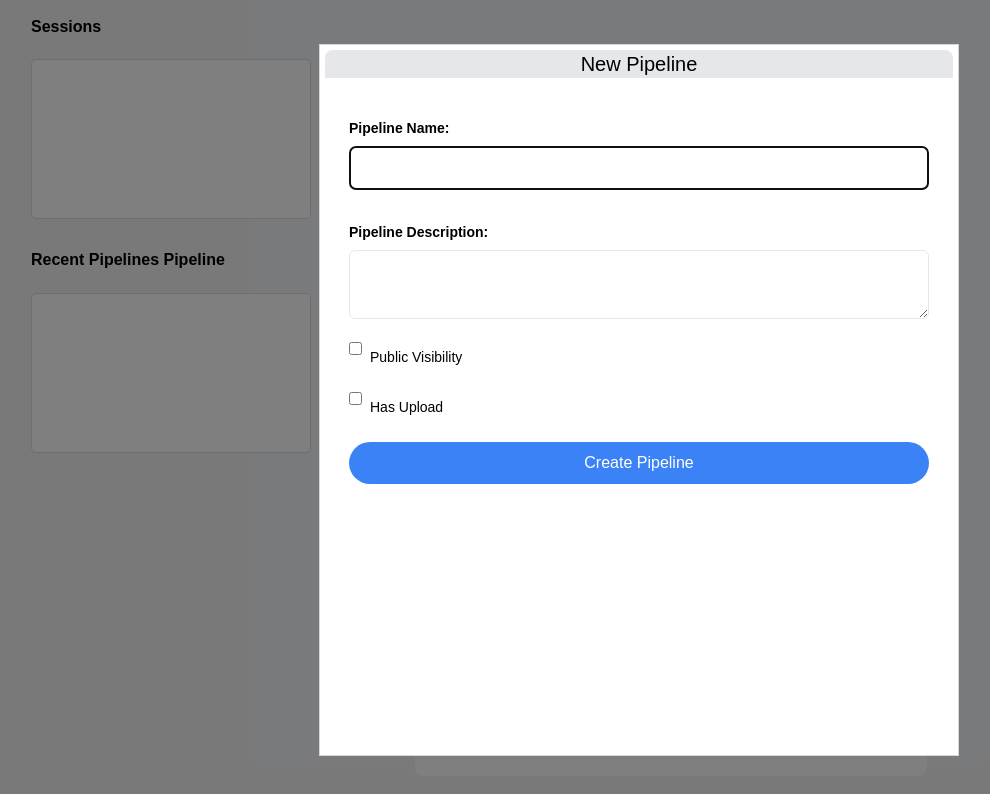
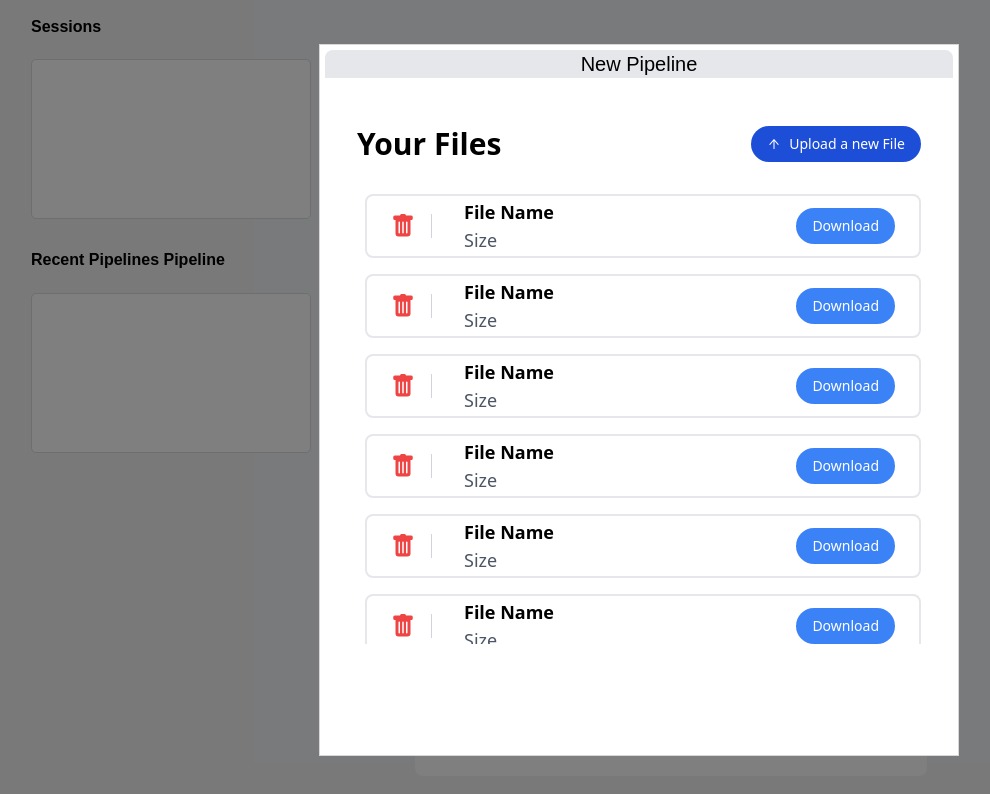
Before and after one commit to KaranpreetRaja/pipegen, a React (Vite) app in the folder app/: page /dashboard in a window 1280 px wide. Both pictures are taken after a click on the button "Create Pipeline". Shown: the part 152-946 px from the top of the page, without its empty margins (1-991 px from the left). Built offline with nearby package versions, Linux system fonts and the light colour scheme.

Commit message:
Wizard update

```diff
--- a/app/src/components/FileUpload.jsx
+++ b/app/src/components/FileUpload.jsx
@@ -1,20 +1,12 @@
 import React from 'react';
-import Popup from 'reactjs-popup';
 import 'reactjs-popup/dist/index.css';
-import { AiFillFileAdd, AiOutlineArrowUp } from 'react-icons/ai'
-import { useState } from 'react';
-import File from './FileCard';
+import { AiOutlineArrowUp } from 'react-icons/ai';
+import File from "./FileCard";
 
-const File_Upload_Window = () => {
-    return(
-        <Popup trigger={
-            <button className='w-full flex flex-col items-center bg-slate-200 p-4 rounded-md hover:bg-slate-300 transition duration-300 ease-in-out'>
-                <AiFillFileAdd className='text-9xl text-blue-500' />
-                <span className='text-lg mt-2 text-gray-800 font-semibold'>Initial File Upload</span>
-            </button>} position="center center" modal nested>
-
-            {close => (
-            <div className="font-sans text-sm bg-white p-8 rounded-lg w-full h-file-upload-modal">
+const FileUpload = ({ visibility }) => {
+  return (
+      <div className={visibility ? 'hidden' : ''}>
+        <div className="font-sans text-sm bg-white p-8 rounded-lg w-full">
           <div className="flex justify-between items-center mb-4">
             <h1 className="text-3xl font-semibold">Your Files</h1>
             <button className="bg-blue-700 text-white px-4 py-2 rounded-full hover:bg-blue-900 focus:outline-none focus:ring focus:border-blue-300 flex flex-row items-center space-x-2">
@@ -23,13 +15,7 @@ const File_Upload_Window = () => {
             </button>
           </div>
 
-                <div className="flex justify-end mt-4">
-                    <button className="bg-green-500 text-white px-4 py-2 rounded-full hover:bg-green-700 focus:outline-none focus:ring focus:border-green-300">
-                        Select
-                    </button>
-                </div>
-
-                <div className="flex mt-4">
+          <div className="flex mt-8">
             <div className="w-full overflow-y-scroll space-y-4 ml-2 h-files-section">
               <File />
               <File />
@@ -46,10 +32,8 @@ const File_Upload_Window = () => {
             </div>
           </div>
         </div>
+      </div>
+  );
+};
 
-            )}
-        </Popup>
-    )
-}
-
-export default File_Upload_Window
+export default FileUpload;
--- a/app/src/components/PipelineConfig.jsx
+++ b/app/src/components/PipelineConfig.jsx
@@ -1,26 +1,10 @@
 import React from 'react';
 import Popup from 'reactjs-popup';
 import 'reactjs-popup/dist/index.css';
-import { AiFillFileAdd, AiOutlineArrowUp } from 'react-icons/ai'
-import { useState } from 'react';
-import File from './FileCard';
+import FileUpload from './FileUpload';
+import WizardPage1 from './WizardPage1';
 
 const PipelineConfig = () => {
-    const [formData, setFormData] = useState({
-        name: '',
-        description: '',
-        visibility_public: false,
-        has_upload: false,
-      });
-
-      const handleChange = (e) => {
-        const { name, value, type, checked } = e.target;
-        setFormData((prevData) => ({
-          ...prevData,
-          [name]: type === 'checkbox' ? checked : value,
-        }));
-      };
-
 
     return(
         <Popup trigger={
@@ -33,75 +17,9 @@ const PipelineConfig = () => {
                 <div className="flex justify-center items-center w-full mb-4 bg-gray-200 rounded-t-lg">
                     <h1 className="text-xl font-medium">New Pipeline</h1>
                 </div>
+                <WizardPage1 visibility={true}/>
+                <FileUpload visibility={false}/>
 
-                    <form className="p-6">
-                    {/* Pipeline Name */}
-                    <div className="mb-4">
-                        <label htmlFor="name" className="block text-sm font-semibold mb-2">
-                        Pipeline Name:
-                        </label>
-                        <input
-                        type="text"
-                        id="name"
-                        name="name"
-                        value={formData.name}
-                        onChange={handleChange}
-                        className="w-full p-2 border rounded-md"
-                        />
-                    </div>
-
-                    {/* Pipeline Description */}
-                    <div className="mb-4">
-                        <label htmlFor="description" className="block text-sm font-semibold mb-2">
-                        Pipeline Description:
-                        </label>
-                        <textarea
-                        id="description"
-                        name="description"
-                        value={formData.description}
-                        onChange={handleChange}
-                        className="w-full p-2 border rounded-md"
-                        ></textarea>
-                    </div>
-
-                    {/* Visibility Public */}
-                    <div className="mb-4">
-                        <label htmlFor="visibility_public" className="flex items-center">
-                        <input
-                            type="checkbox"
-                            id="visibility_public"
-                            name="visibility_public"
-                            checked={formData.visibility_public}
-                            onChange={handleChange}
-                            className="mr-2"
-                        />
-                        <span className="text-sm">Public Visibility</span>
-                        </label>
-                    </div>
-
-                    {/* Has Upload */}
-                    <div className="mb-4">
-                        <label htmlFor="has_upload" className="flex items-center">
-                        <input
-                            type="checkbox"
-                            id="has_upload"
-                            name="has_upload"
-                            checked={formData.has_upload}
-                            onChange={handleChange}
-                            className="mr-2"
-                        />
-                        <span className="text-sm">Has Upload</span>
-                        </label>
-                    </div>
-
-                    {/* Submit Button */}
-                    <button
-                        type="submit"
-                        className="bg-blue-500 text-white px-4 py-2 rounded-full hover:bg-blue-600"
-                    >
-                        Create Pipeline
-                    </button>
-                    </form>
             </div>
 
             )}
--- /dev/null
+++ b/app/src/components/WizardPage1.jsx
@@ -0,0 +1,93 @@
+import { useState } from "react";
+
+const WizardPage1 = ({ visibility }) => {
+  const [formData, setFormData] = useState({
+    name: "",
+    description: "",
+    visibility_public: false,
+    has_upload: false,
+  });
+
+  const handleChange = (e) => {
+    const { name, value, type, checked } = e.target;
+    setFormData((prevData) => ({
+      ...prevData,
+      [name]: type === "checkbox" ? checked : value,
+    }));
+  };
+
+  return (
+        <div className={visibility ? 'hidden' : ''}>
+            <form className="p-6">
+                {/* Pipeline Name */}
+                <div className="mb-4">
+                <label htmlFor="name" className="block text-sm font-semibold mb-2">
+                    Pipeline Name:
+                </label>
+                <input
+                    type="text"
+                    id="name"
+                    name="name"
+                    value={formData.name}
+                    onChange={handleChange}
+                    className="w-full p-2 border rounded-md"
+                />
+                </div>
+
+                {/* Pipeline Description */}
+                <div className="mb-4">
+                <label htmlFor="description" className="block text-sm font-semibold mb-2">
+                    Pipeline Description:
+                </label>
+                <textarea
+                    id="description"
+                    name="description"
+                    value={formData.description}
+                    onChange={handleChange}
+                    className="w-full p-2 border rounded-md"
+                ></textarea>
+                </div>
+
+                {/* Visibility Public */}
+                <div className="mb-4">
+                <label htmlFor="visibility_public" className="flex items-center">
+                    <input
+                    type="checkbox"
+                    id="visibility_public"
+                    name="visibility_public"
+                    checked={formData.visibility_public}
+                    onChange={handleChange}
+                    className="mr-2"
+                    />
+                    <span className="text-sm">Public Visibility</span>
+                </label>
+                </div>
+
+                {/* Has Upload */}
+                <div className="mb-4">
+                <label htmlFor="has_upload" className="flex items-center">
+                    <input
+                    type="checkbox"
+                    id="has_upload"
+                    name="has_upload"
+                    checked={formData.has_upload}
+                    onChange={handleChange}
+                    className="mr-2"
+                    />
+                    <span className="text-sm">Has Upload</span>
+                </label>
+                </div>
+
+                {/* Submit Button */}
+                <button
+                type="submit"
+                className="bg-blue-500 text-white px-4 py-2 rounded-full hover:bg-blue-600"
+                >
+                Create Pipeline
+                </button>
+            </form>
+        </div>
+  );
+};
+
+export default WizardPage1;
```
Also changed, not shown: app/src/components/WizardPage3.jsx (added). Lines whose indentation alone changed are shown as unchanged.
